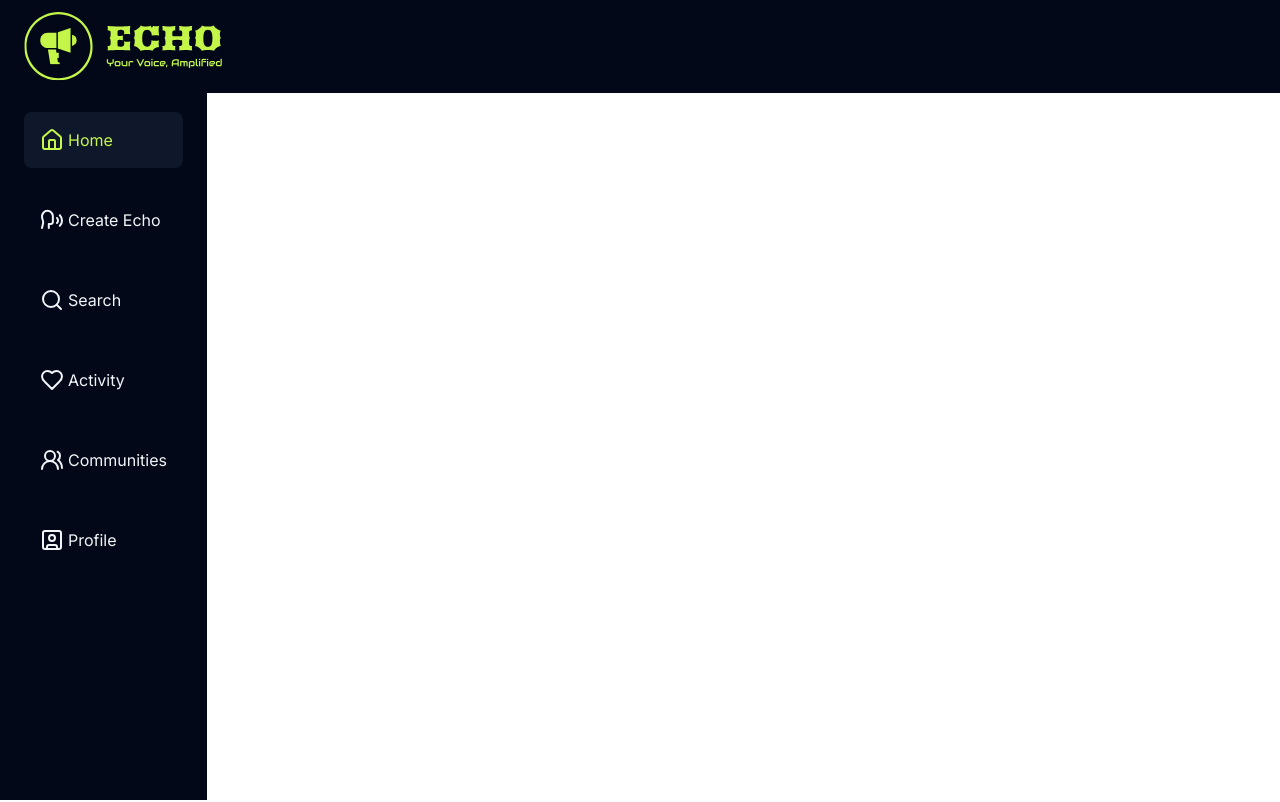
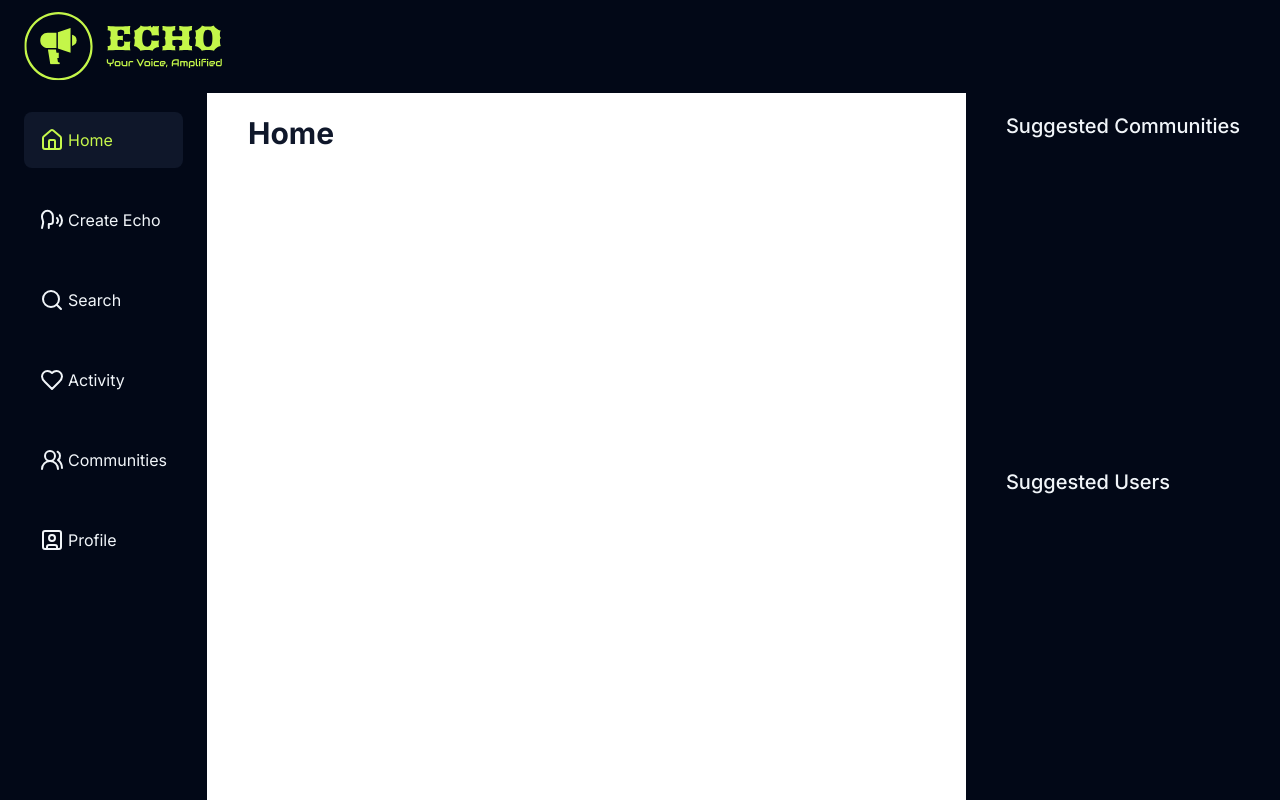
Before and after one commit to JwanCortez93/echo, a Next.js app: page / in a window 1280 px wide. Shown: the top 802 px of the page. Built offline with nearby package versions, Linux system fonts and the light colour scheme; no server answers.

Commit message:
RightSidebar init

```diff
--- a/src/app/(root)/_components/RightSidebar.tsx
+++ b/src/app/(root)/_components/RightSidebar.tsx
@@ -1,5 +1,16 @@
 const RightSidebar = () => {
-  return <div>RightSidebar</div>;
+  return (
+    <section className="custom-scrollbar rightsidebar">
+      <div className="flex flex-1 flex-col justify-start">
+        <h3 className="text-heading4-medium text-secondary">
+          Suggested Communities
+        </h3>
+      </div>
+      <div className="flex flex-1 flex-col justify-start">
+        <h3 className="text-heading4-medium text-secondary">Suggested Users</h3>
+      </div>
+    </section>
+  );
 };
 
 export default RightSidebar;
--- a/src/app/(root)/layout.tsx
+++ b/src/app/(root)/layout.tsx
@@ -1,6 +1,5 @@
 import { Inter } from "next/font/google";
 import "../globals.css";
-
 
 import RightSidebar from "./_components/RightSidebar";
 
@@ -19,7 +18,7 @@
     <html lang="en">
       <body className={inter.className}>
         <NavBar />
-        <main>
+        <main className="flex flex-row">
           <LeftSidebar />
           <section className="main-container">
             <div className="w-full max-w-4xl">{children}</div>
```
